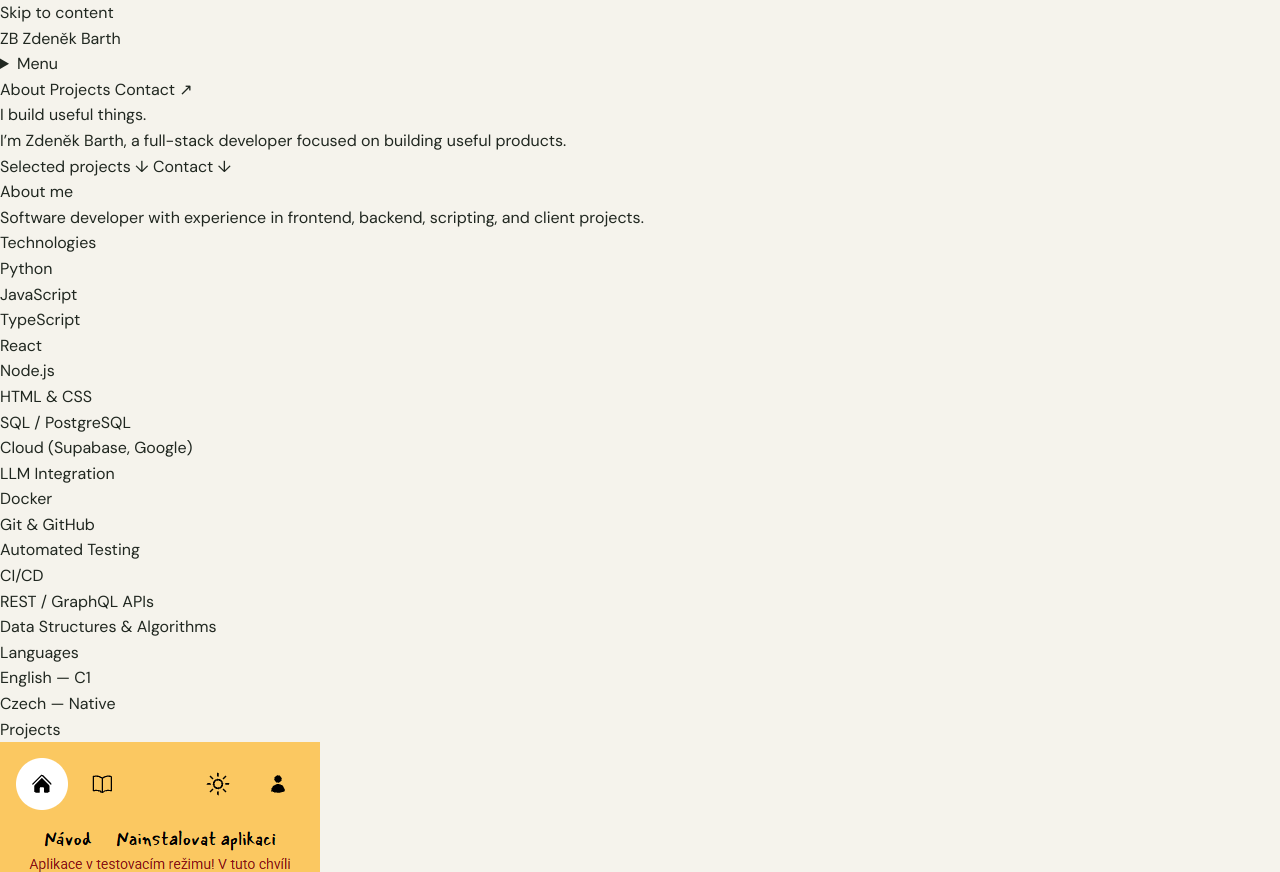
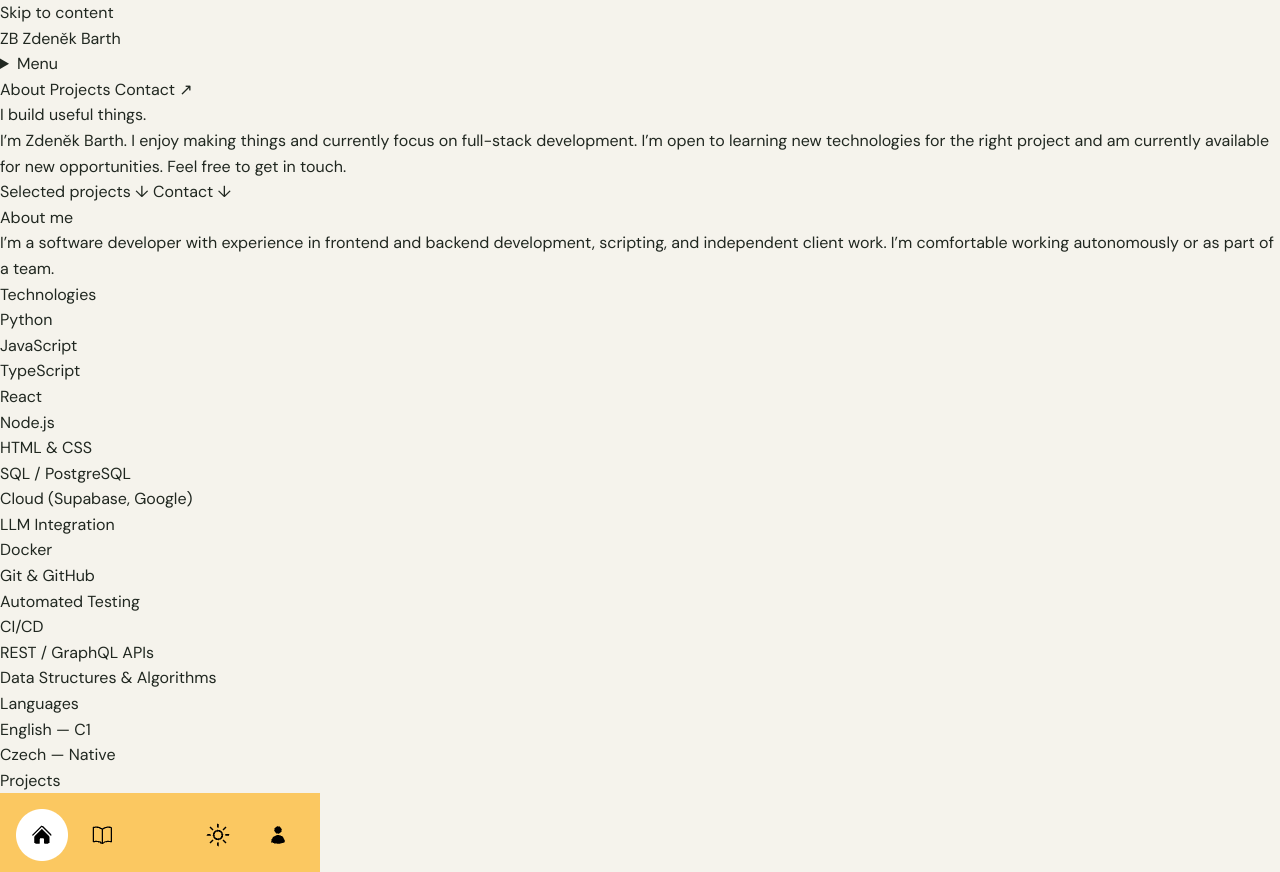
Before and after one commit to zdebar/zdebar.github.io, an Eleventy site: page index.njk in a window 1280 px wide. Shown: the top 872 px of the page. Built offline with nearby package versions, Linux system fonts and the light colour scheme; Eleventy itself is replaced by a stand-in of ours; files that its build step writes are made by us from their sources; a web font is replaced by a local one.

Commit message:
fix: return texts

```diff
--- a/index.njk
+++ b/index.njk
@@ -9,7 +9,7 @@ description: Zdeněk Barth — full-stack web developer. Selected projects and c
     <div class="w-full">
       <h1 class="mb-6 text-[clamp(56px,10vw,136px)] font-medium leading-[0.98] tracking-[-0.075em]" id="hero-title">I build useful <span class="font-serif font-medium italic tracking-[-0.06em] text-blue-text">things.</span></h1>
       <p class="mb-6 max-w-[720px] text-xl leading-[1.7] text-secondary">
-I’m Zdeněk Barth, a full-stack developer focused on building useful products.</p>
+I’m Zdeněk Barth. I enjoy making things and currently focus on full-stack development. I’m open to learning new technologies for the right project and am currently available for new opportunities. Feel free to get in touch.</p>
       <a class="inline-flex min-h-12 items-center justify-center gap-4 rounded-sm border border-ink bg-ink px-4 text-xs leading-[1.6] font-bold text-paper transition-[transform,background-color,color] duration-200 hover:-translate-y-0.5 hover:border-blue-hover hover:bg-blue-hover motion-reduce:transform-none motion-reduce:transition-none" href="#projects">
         Selected projects <span class="text-base leading-[1.6]" aria-hidden="true">↓</span>
       </a>
@@ -26,7 +26,7 @@ I’m Zdeněk Barth, a full-stack developer focused on building useful products.
       </div>
       <div>
         <p class="mb-4 leading-[1.75] text-body">
-          Software developer with experience in frontend, backend, scripting, and client projects.
+          I’m a software developer with experience in frontend and backend development, scripting, and independent client work. I’m comfortable working autonomously or as part of a team.
         </p>
         <div class="mt-6">
           <h3 class="mb-2 text-xs leading-[1.6] tracking-[0.1em] text-muted uppercase">Technologies</h3>
```
